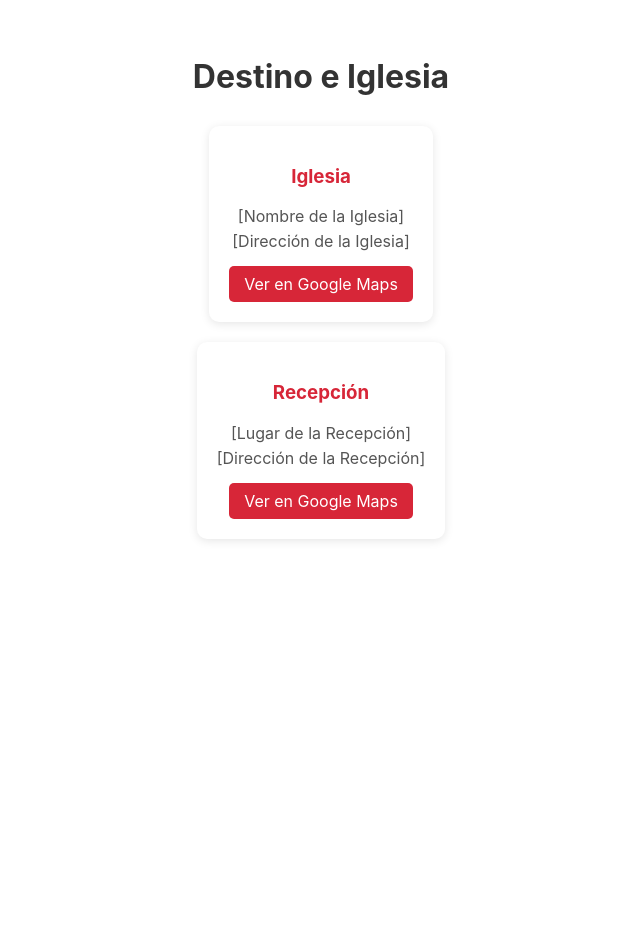
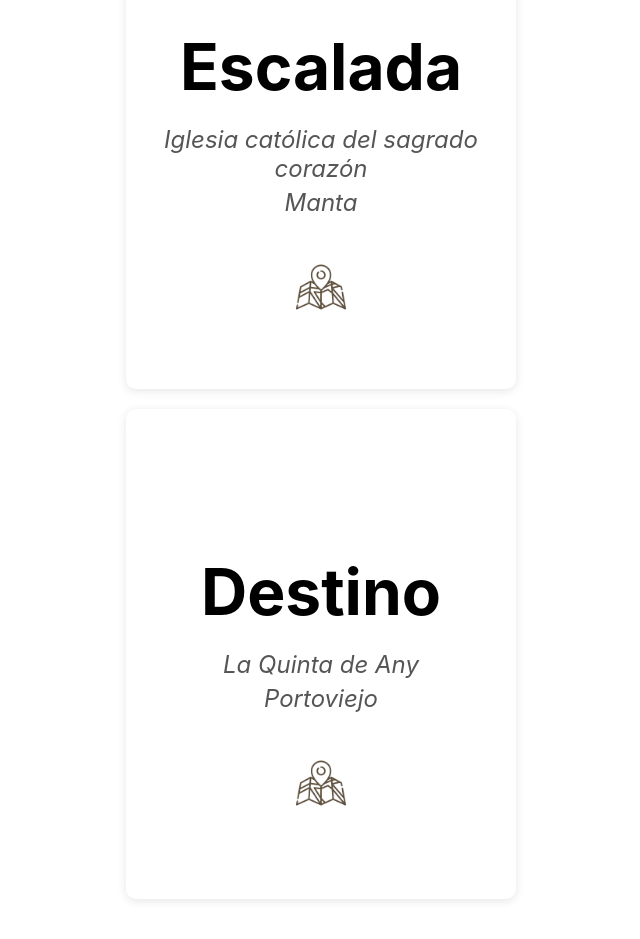
Before and after one commit to CristopherVanegas/BodaNicoleRo, a React (Vite) app in the folder boda_nicole_ro/: page / in a window 1280 px wide. Shown: the part 2040-2979 px from the top of the page, without its empty margins (319-959 px from the left). Built offline with nearby package versions, Linux system fonts and the light colour scheme; the HTML template or start-up script is replaced by a standard one.

Commit message:
Dirección de escalada y destino estilos

```diff
--- a/boda_nicole_ro/index.html
+++ b/boda_nicole_ro/index.html
@@ -19,6 +19,16 @@
       href="https://fonts.googleapis.com/css2?family=Montserrat:wght@400;700&display=swap"
       rel="stylesheet"
     />
+    <link rel="preconnect" href="https://fonts.gstatic.com" />
+    <link
+      href="https://fonts.googleapis.com/css2?family=Allura&display=swap"
+      rel="stylesheet"
+    />
+    <link rel="preconnect" href="https://fonts.gstatic.com" />
+    <link
+      href="https://fonts.googleapis.com/css2?family=Cormorant+Garamond:ital@1&display=swap"
+      rel="stylesheet"
+    />
     <meta name="viewport" content="width=device-width, initial-scale=1.0" />
     <title>Vite + React</title>
   </head>
--- a/boda_nicole_ro/src/assets/styles/variables.css
+++ b/boda_nicole_ro/src/assets/styles/variables.css
@@ -9,4 +9,6 @@
   --font-simple: 'Montserrat', sans-serif;
   --font-body: 'Libre Baskerville', serif;
   --color-bg-general: #f8f1fa;
+  --font-allura: 'Allura', cursive;
+  --font-cormorant-garamond: 'Cormorant Garamond', serif;
 }
--- a/boda_nicole_ro/src/components/Location/Location.jsx
+++ b/boda_nicole_ro/src/components/Location/Location.jsx
@@ -1,36 +1,45 @@
 import 'react';
 import styles from './Location.module.css';
+import iconoMaps from '../../assets/images/icons/maps-icon.png';
 
 const Location = () => {
   return (
     <section className={styles.locationContainer}>
-      <h2 className={styles.title}>Destino e Iglesia</h2>
+      {/* <h2 className={styles.title}>Destino e Iglesia</h2> */}
 
       <div className={styles.locationBox}>
-        <h3>Iglesia</h3>
-        <p>[Nombre de la Iglesia]</p>
-        <p>[Dirección de la Iglesia]</p>
+        <h3 className={styles.title}>Escalada</h3>
+        <p>Iglesia católica del sagrado corazón</p>
+        <p>Manta</p>
         <a
-          href="https://www.google.com/maps"
+          href="https://www.google.com/maps/place/Iglesia+Cat%C3%B3lica+Sagrado+Coraz%C3%B3n+de+Jes%C3%BAs+%7C+Manta/@-0.9646243,-80.7620473,17z/data=!3m1!4b1!4m6!3m5!1s0x902be149c2dd307d:0xc81c02728b946620!8m2!3d-0.9646297!4d-80.7594724!16s%2Fg%2F11fph32wq4?entry=ttu&g_ep=EgoyMDI1MDIxMi4wIKXMDSoASAFQAw%3D%3D"
           target="_blank"
           rel="noopener noreferrer"
           className={styles.mapButton}
         >
-          Ver en Google Maps
+          <img
+            src={iconoMaps}
+            alt="Icono Google Maps"
+            className={styles.mapIcon}
+          />
         </a>
       </div>
 
       <div className={styles.locationBox}>
-        <h3>Recepción</h3>
-        <p>[Lugar de la Recepción]</p>
-        <p>[Dirección de la Recepción]</p>
+        <h3 className={styles.title}>Destino</h3>
+        <p>La Quinta de Any</p>
+        <p>Portoviejo</p>
         <a
-          href="https://www.google.com/maps"
+          href="https://www.google.com/maps/place/La+Quinta+de+Any/@-0.9863668,-80.4597083,17z/data=!3m1!4b1!4m6!3m5!1s0x902becb5dd079873:0x7eb5b1bd3ef2952a!8m2!3d-0.9863668!4d-80.4597083!16s%2Fg%2F11dzzlvq1c?entry=ttu&g_ep=EgoyMDI1MDIxMi4wIKXMDSoASAFQAw%3D%3D"
           target="_blank"
           rel="noopener noreferrer"
           className={styles.mapButton}
         >
-          Ver en Google Maps
+          <img
+            src={iconoMaps}
+            alt="Icono Google Maps"
+            className={styles.mapIcon}
+          />
         </a>
       </div>
     </section>
--- a/boda_nicole_ro/src/components/Location/Location.module.css
+++ b/boda_nicole_ro/src/components/Location/Location.module.css
@@ -16,16 +16,20 @@
 }
 
 .title {
-  font-size: 2rem;
-  color: #333;
+  font-family: var(--font-allura);
+  font-size: 4rem;
+  color: var(--color-title);
   margin-bottom: 20px;
 }
 
 .locationBox {
+  align-content: center;
   background-color: white;
   padding: 20px;
   margin: 10px auto;
-  max-width: 400px;
+  width: 350px;
+  height: 450px;
+  /* max-width: 400px; */
   border-radius: 10px;
   box-shadow: 0 2px 10px rgba(0, 0, 0, 0.1);
 }
@@ -41,15 +45,25 @@ p {
 
 .mapButton {
   display: inline-block;
-  margin-top: 10px;
+  margin-top: 32px;
   padding: 8px 15px;
-  color: white;
-  background-color: #d72638;
-  border-radius: 5px;
+  border: 1px solid var(--color-text);
+  border-radius: 4px;
   text-decoration: none;
   transition: background 0.3s;
 }
 
+img {
+  width: 50px;
+  height: 50px;
+}
+
+.locationBox p {
+  font-family: var(--font-cormorant-garamond);
+  font-style: italic;
+  font-size: 1.5rem;
+}
+
 .mapButton:hover {
-  background-color: #b51d2d;
+  background-color: var(--color-text);
 }
```
Also changed, not shown: boda_nicole_ro/src/assets/images/icons/maps-icon.png (added).
